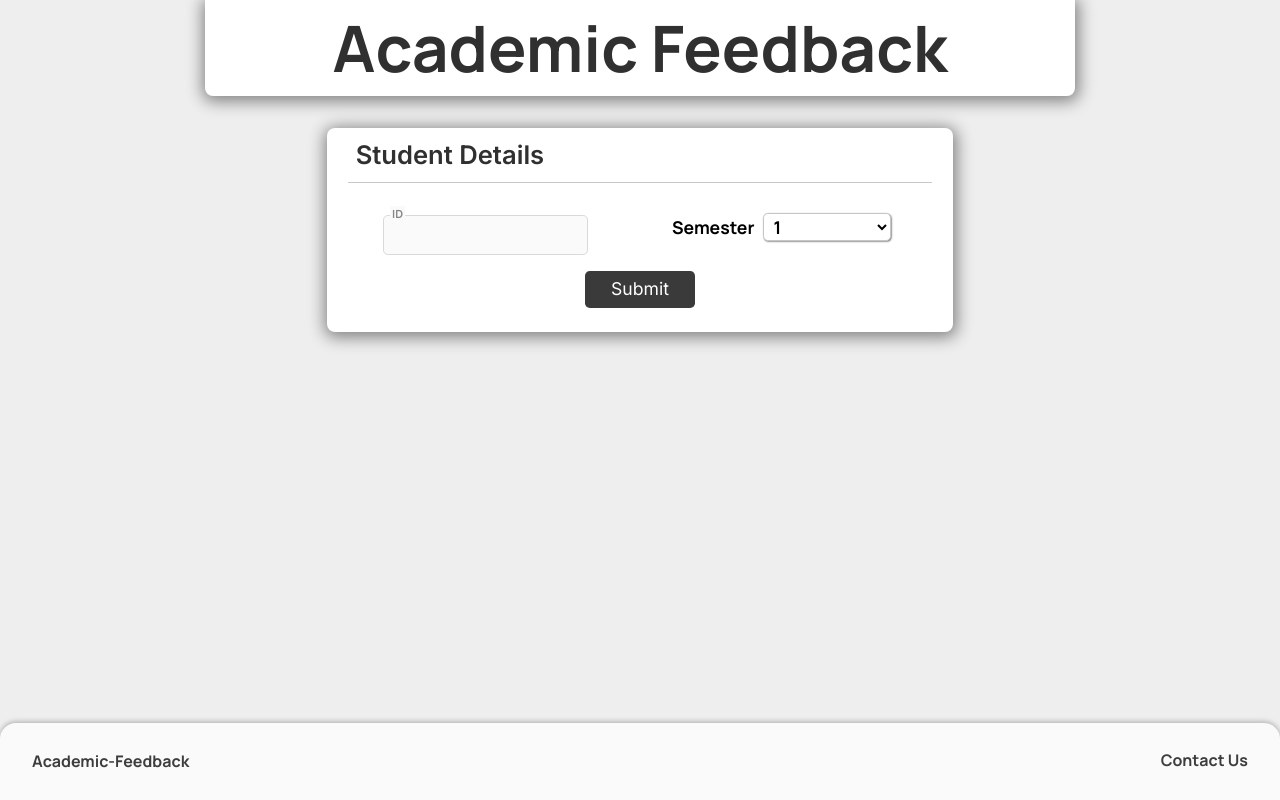
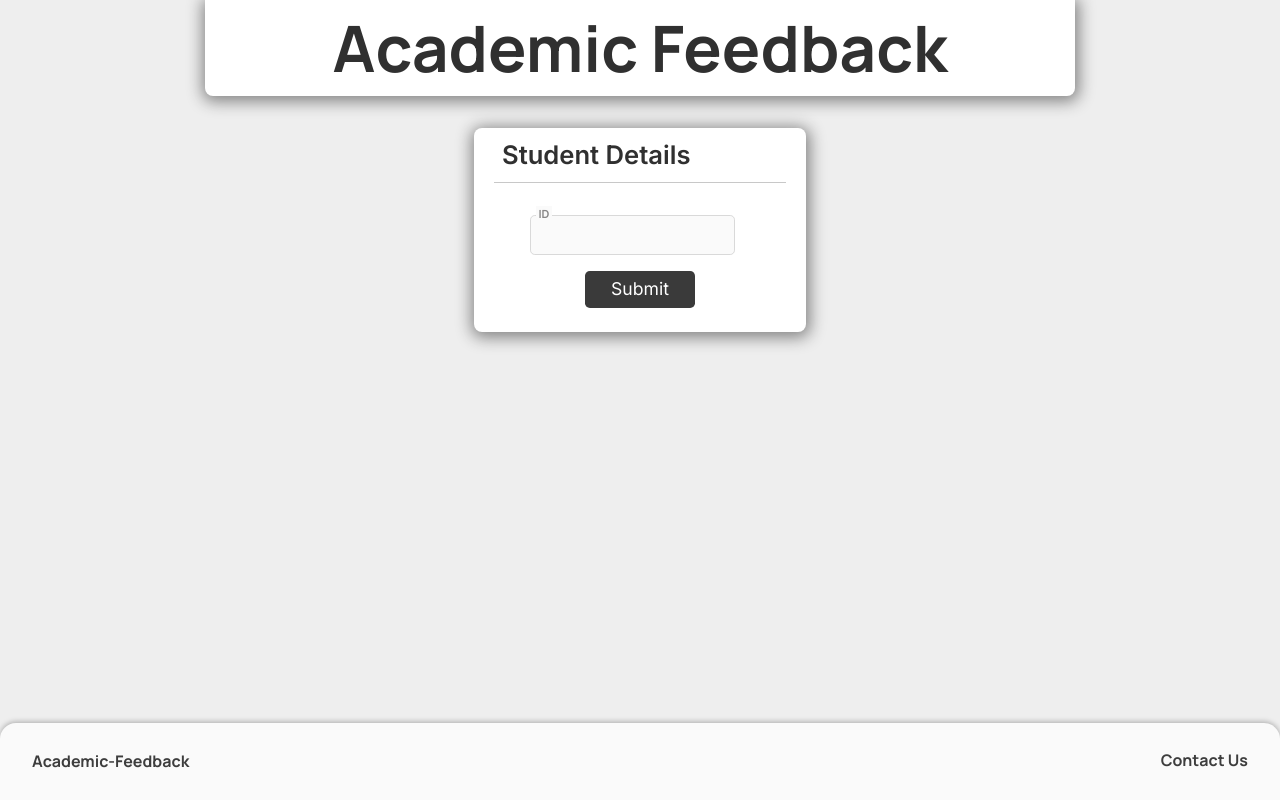
Before and after one commit to yashasip/Academic-Feedback, a Next.js app: page / in a window 1280 px wide. Built offline with nearby package versions, Linux system fonts and the light colour scheme.

Commit message:
Removed Semester SelectMenu Field

```diff
--- a/components/StudentDetails.js
+++ b/components/StudentDetails.js
@@ -76,14 +76,14 @@ export default function StudentDetails(props) {
             readOnly={props.studentVerified}
             onChange={onChange}
           />
-          <SelectMenu
+          {/* <SelectMenu
             id="semester"
             labelText="Semester"
             readOnly={props.studentVerified}
             choices={semesters}
             onChange={onChange}
             disabled={props.studentVerified}
-          />
+          /> */}
 
           {props.studentVerified ? null : ( // button disappears after submission
             <Button
--- a/styles/Grid.module.css
+++ b/styles/Grid.module.css
@@ -14,7 +14,7 @@
   display: grid;
   grid-template-columns: 1fr;
   align-items: center;
-  gap: 1em 4em;
+  gap: 1em;
   margin-inline: 2em;
 }
 
@@ -30,7 +30,7 @@
 
 @media (min-width: 40em) {
   .studentFormGrid {
-    grid-template-columns: 1fr 1fr; /* use minmax  */
+    grid-template-columns: 1fr; /* use minmax  */
   }
 
   .gridColSpanTwo{
```
